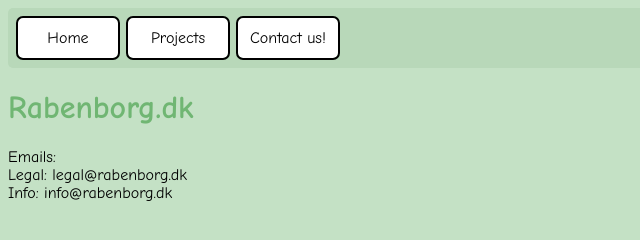
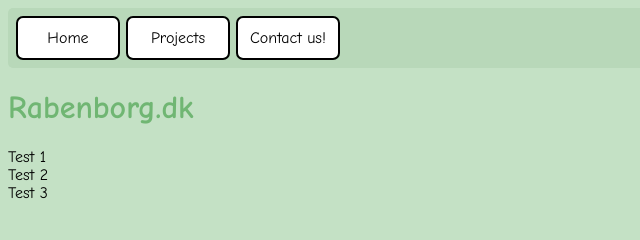
Before and after one commit to Oluf-WEB/Best-website, a plain HTML site: page index.html in a window 1280 px wide. Shown: the whole page, without its empty margins (0-640 px from the left). Drawn offline with Linux system fonts and the light colour scheme.

Commit message:
Modify paragraph content in index.html
Updated the content of the paragraph in the body.

```diff
--- a/index.html
+++ b/index.html
@@ -15,7 +15,7 @@
         <a href="contact.html">Contact us!</a>
     </nav>
     <h1>Rabenborg.dk</h1>
-    <p>Emails:<br>Legal: legal@rabenborg.dk<br>Info: info@rabenborg.dk</p>
+    <p>Test 1<br>Test 2<br>Test 3</p>
 
 </body>
 </html>
```
